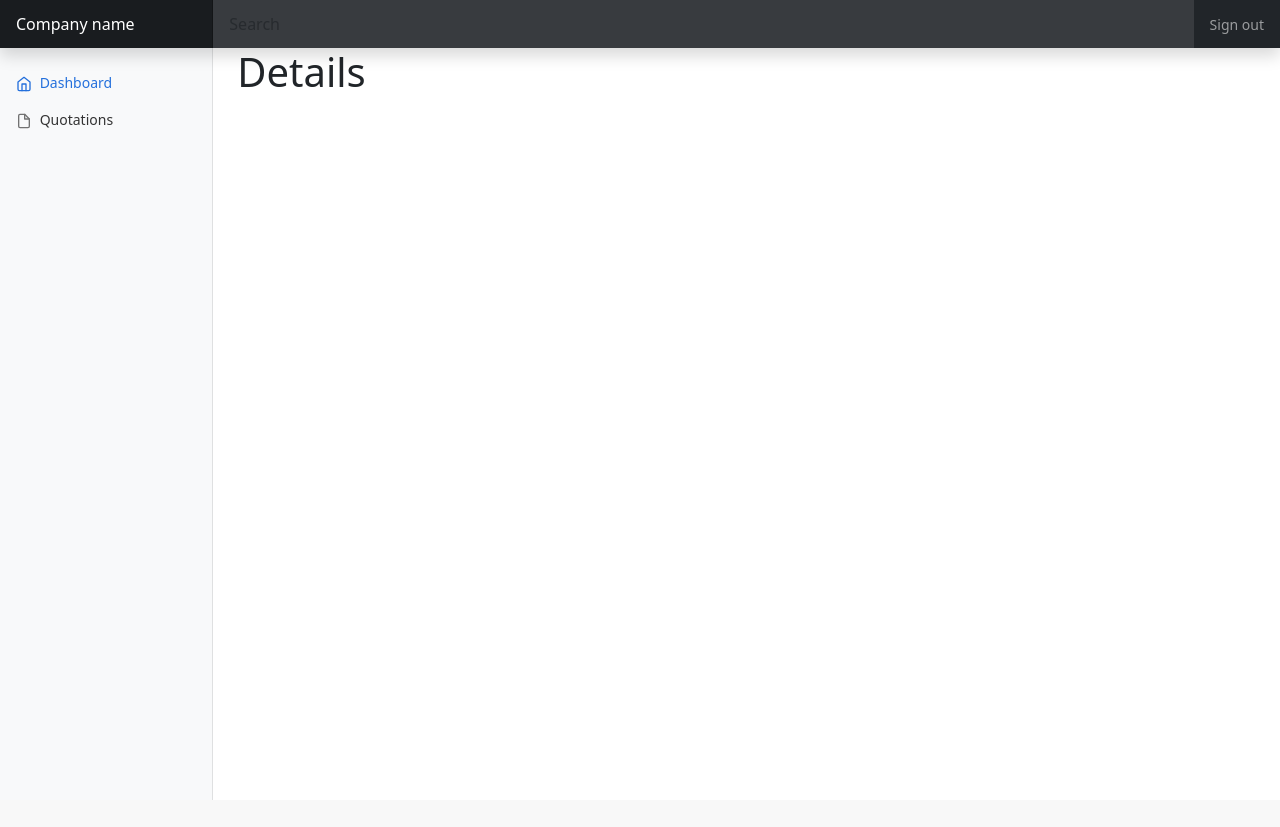
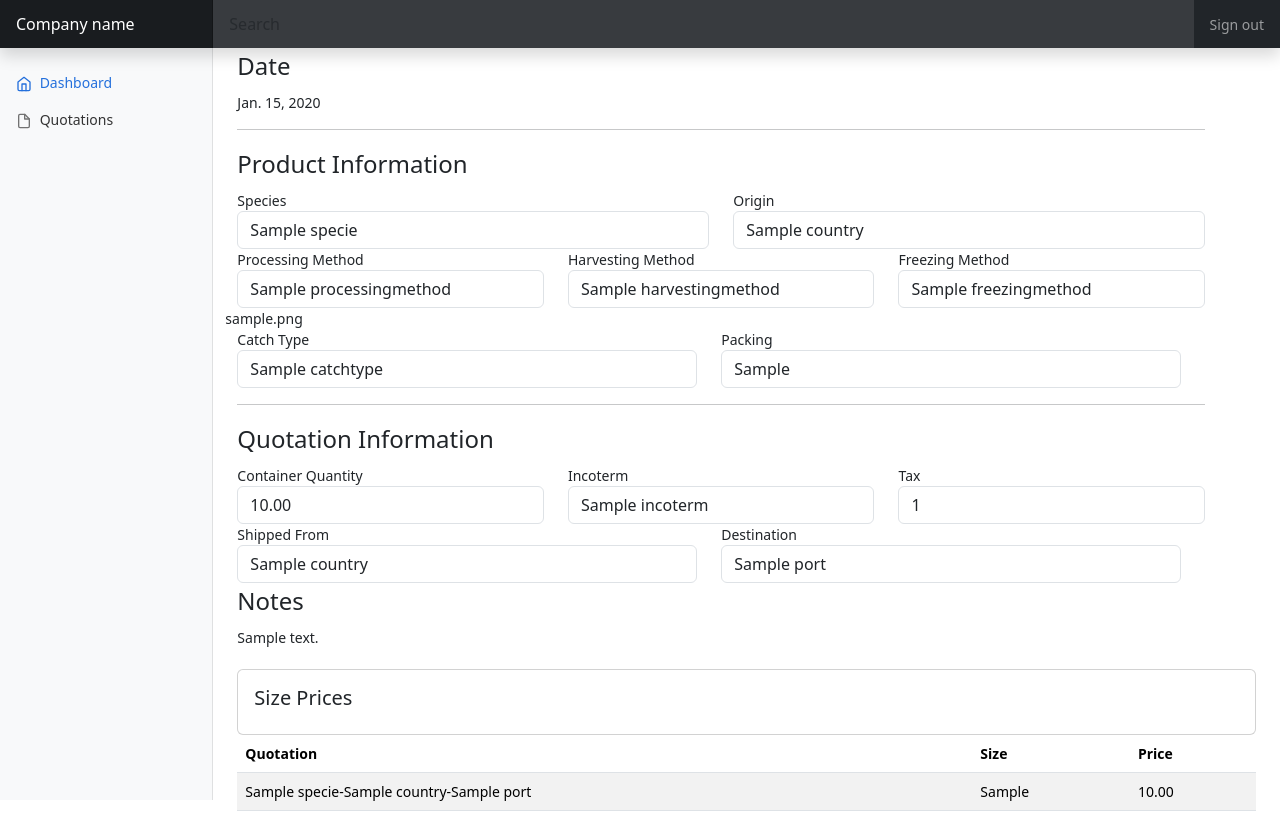
Before and after one commit to voltsrage/quotation, a Django app: page /quotations/1/ in a window 1280 px wide. Before the commit the page ends 800 px from the top, so only its background shows below. Run offline with Django 4.2, Linux system fonts and the light colour scheme; tables that the repository leaves empty hold one stand-in row (values such as "Sample post"); some libraries are stand-ins or nearby versions.

Commit message:
Add details page

```diff
--- a/quotation/views.py
+++ b/quotation/views.py
@@ -1,5 +1,6 @@
 from django.shortcuts import render,redirect,get_object_or_404
 from django.http import HttpResponse,Http404
+from django.urls import reverse
 from django.forms.models import modelformset_factory
 from .models import Quotation,SizePrice
 from .forms import QuotationForm,SizePriceForm
@@ -21,11 +22,24 @@ def createQuotation(request):
 	return render(request,'quotations/create.html',context)
 
 def detailQuotation(request, id=None):
+	#hx_url = reverse("quotation:hx-detail", kwargs={"id":id})
 	obj = get_object_or_404(Quotation, id=id)
 	context = {
 		"obj" :obj
 	}
 	return render(request,'quotations/details.html',context)
+
+def detailQuotation_hx(request, id=None):
+	try:
+		obj = get_object_or_404(Quotation, id=id)
+	except:
+		obj = None
+	if obj is None:
+		return HttpResponse("Not Found.")
+	context = {
+		"obj" :obj
+	}
+	return render(request,'quotations/partials/details.html',context)
 
 
 def updateQuotation(request, id=None):
--- a/templates/quotations/details.html
+++ b/templates/quotations/details.html
@@ -1,2 +1,108 @@
 {% extends "base.html" %} {% load static %} {% block content %}
-<h1>Details</h1> {% endblock %}
+<form action="." method='POST' style='width: 95%;' hx-post='.' hx-swap='outerHTML' novalidate>
+
+    <fieldset>
+        <legend>Date</legend>
+        {{obj.recieved_date }}
+    </fieldset>
+    <hr>
+    <fieldset>
+        <legend>Product Information</legend>
+        <div class="row">
+            <div class=" col-6">
+                <label for="">Species</label>
+                <input class='form-control' type="text" name="" id="" value='{{obj.specie }}' readonly>
+
+            </div>
+            <div class=" col-6">
+                <label for="">Origin</label>
+                <input class='form-control' type="text" name="" id="" value='{{obj.origin }}' readonly>
+
+            </div>
+        </div>
+        <div class="row">
+            <div class="col-lg-4 col-6">
+                <label for="">Processing Method</label>
+                <input class='form-control' type="text" name="" id="" value='{{obj.processing_method }}' readonly>
+            </div>
+            <div class="col-lg-4  col-6">
+                <label for="">Harvesting Method</label>
+                <input class='form-control' type="text" name="" id="" value='{{obj.harvesting_method }}' readonly>
+            </div>
+            <div class="col-lg-4 col-6">
+                <label for="">Freezing Method</label>
+                <input class='form-control' type="text" name="" id="" value='{{obj.freezing_method }}' readonly>
+            </div>
+            {{obj.product_image }}
+            <div class="row">
+                <div class=" col-6">
+                    <label for="">Catch Type</label>
+                    <input class='form-control' type="text" name="" id="" value='{{obj.catch_type }}' readonly>
+                </div>
+                <div class=" col-6">
+                    <label for="">Packing</label>
+                    <input class='form-control' type="text" name="" id="" value='{{obj.packing }}' readonly>
+                </div>
+            </div>
+        </div>
+    </fieldset>
+    <hr>
+    <fieldset>
+        <legend>Quotation Information</legend>
+        <div class="row">
+            <div class="col-lg-4 col-6">
+                <label for="">Container Quantity</label>
+                <input class='form-control' type="text" name="" id="" value='{{obj.container_quantity }}' readonly>
+            </div>
+            <div class="col-lg-4  col-6">
+                <label for="">Incoterm</label>
+                <input class='form-control' type="text" name="" id="" value='{{obj.incoterm }}' readonly>
+            </div>
+            <div class="col-lg-4 col-6">
+                <label for="">Tax</label>
+                <input class='form-control' type="text" name="" id="" value='{{obj.tax }}' readonly>
+            </div>
+            <div class="row">
+                <div class=" col-6">
+                    <label for="">Shipped From</label>
+                    <input class='form-control' type="text" name="" id="" value='{{obj.shipped_from }}' readonly>
+                </div>
+                <div class=" col-6">
+                    <label for="">Destination</label>
+                    <input class='form-control' type="text" name="" id="" value='{{obj.destination }}' readonly>
+                </div>
+            </div>
+        </div>
+    </fieldset>
+    <fieldset>
+        <legend>Notes</legend>
+        {{obj.note }}
+    </fieldset>
+
+    <br>
+    <!-- {{obj.as_p}} -->
+    <!-- <button type='submit' class='btn btn-outline-success'>Create Quotation</button> -->
+</form>
+
+<div class="card card-body">
+    <h5>Size Prices</h5>
+</div>
+<table class="table table-striped">
+    <thead class="thead-dark">
+        <tr>
+            <th>Quotation</th>
+            <th>Size</th>
+            <th>Price</th>
+        </tr>
+    </thead>
+    <tbody>
+        {% for sizeprice in obj.get_sizeprize_children %}
+        <tr>
+            <td> {{sizeprice.quotation}}</td>
+            <td>{{sizeprice.size}} </td>
+            <td>{{sizeprice.price}}</td>
+        </tr> {% endfor %}
+    </tbody>
+</table>
+
+{% endblock %}
--- a/templates/quotations/list.html
+++ b/templates/quotations/list.html
@@ -38,6 +38,7 @@
                         <td>{{ obj.recieved_date }}</td>
                         <td>
                             <a href="{{ obj.get_edit_url }}" class='btn btn-sm btn-primary'>Edit</a>
+                            <a href="{{ obj.get_absolute_url }}" class='btn btn-sm btn-secondary'>Detail</a>
                             <button class='btn btn-sm btn-danger'>Delete</button>
                         </td>
                     </tr>
```
Also changed, not shown: templates/quotations/partials/detail.html (added, +88 -0 lines), 6 other files.
